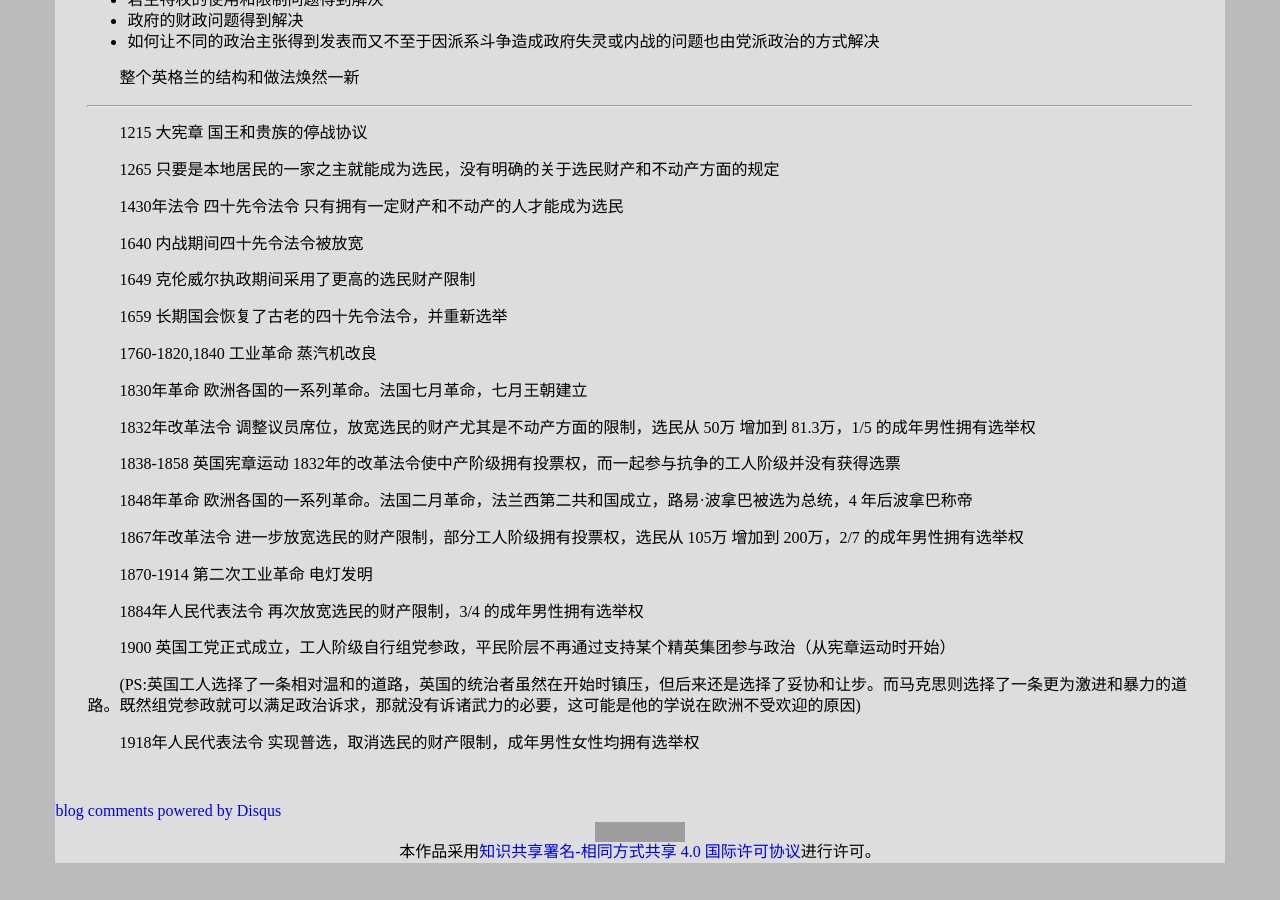
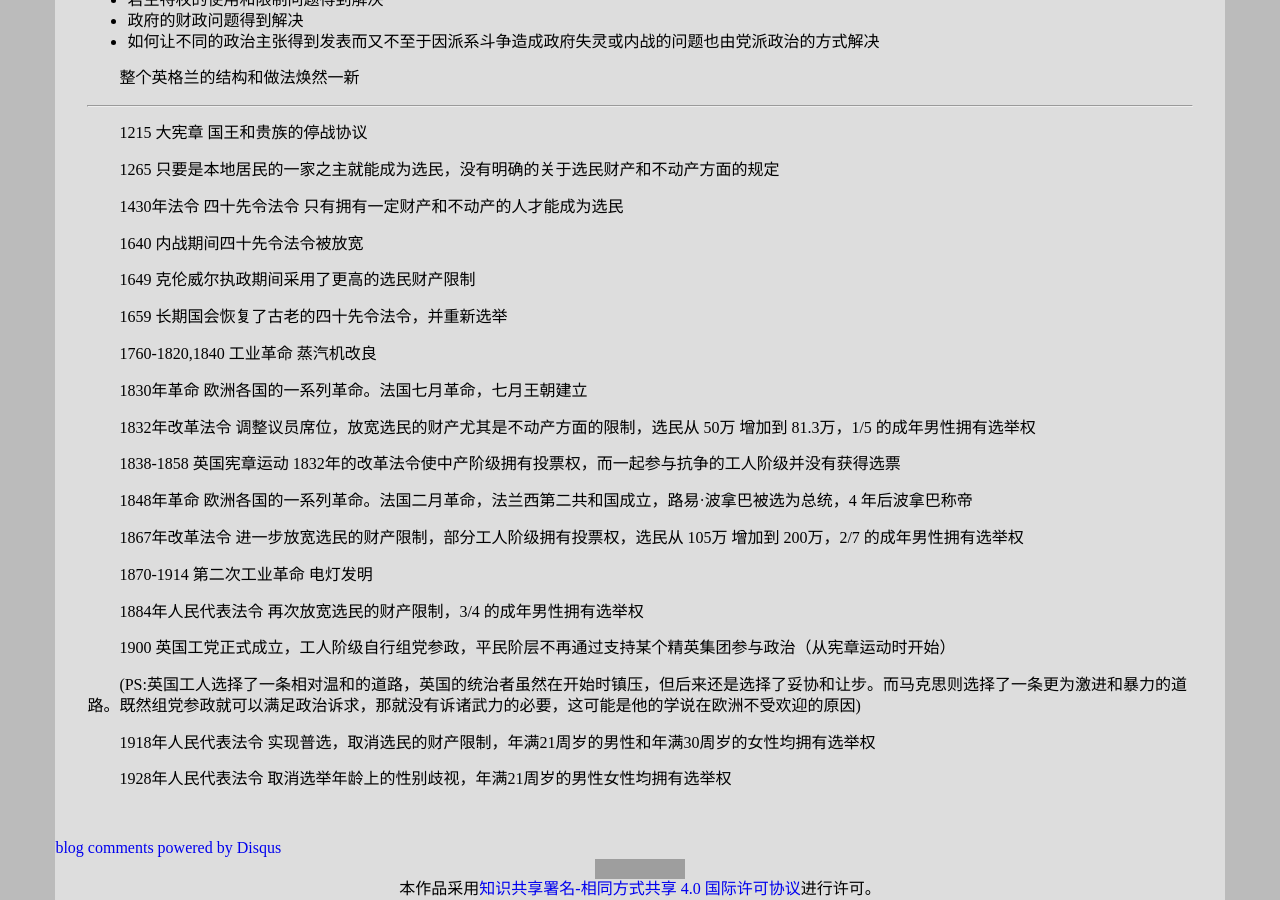
Before and after one commit to leiqin/leiqin.github.io, a Jekyll site: the page built from _posts/2015-10-12-观后笔记网易公开课：英国近代史.markdown, in a window 1280 px wide and 900 px high, scrolled down 6637 px. Built offline with Jekyll 4.4.1, drawn with Linux system fonts in a browser that asks for light colours; comment, search, counter and statistics services are not loaded; before the commit the page ends 7500 px from its top, so only the background shows below that; grey boxes are pictures that could not be loaded.

Commit message:
_ 小修改

```diff
--- a/_posts/2015-10-12-观后笔记网易公开课：英国近代史.markdown
+++ b/_posts/2015-10-12-观后笔记网易公开课：英国近代史.markdown
@@ -350,4 +350,6 @@ title: 观后笔记 网易公开课：英国近代史
 
 (PS:英国工人选择了一条相对温和的道路，英国的统治者虽然在开始时镇压，但后来还是选择了妥协和让步。而马克思则选择了一条更为激进和暴力的道路。既然组党参政就可以满足政治诉求，那就没有诉诸武力的必要，这可能是他的学说在欧洲不受欢迎的原因)
 
-1918年人民代表法令 实现普选，取消选民的财产限制，成年男性女性均拥有选举权
+1918年人民代表法令 实现普选，取消选民的财产限制，年满21周岁的男性和年满30周岁的女性均拥有选举权
+
+1928年人民代表法令 取消选举年龄上的性别歧视，年满21周岁的男性女性均拥有选举权
```
